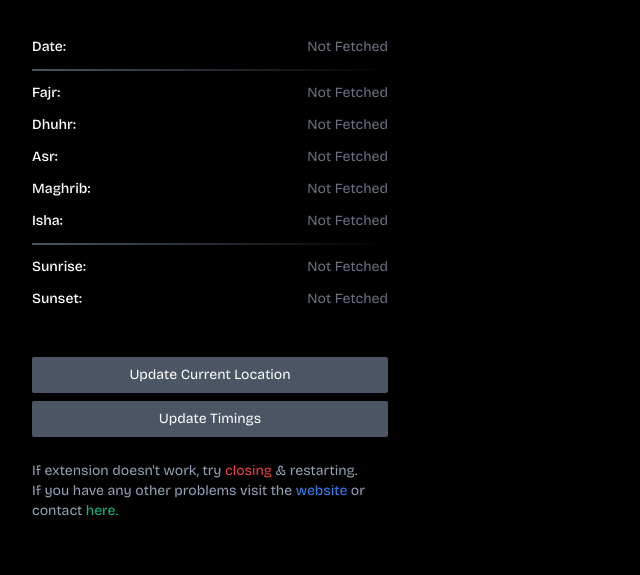
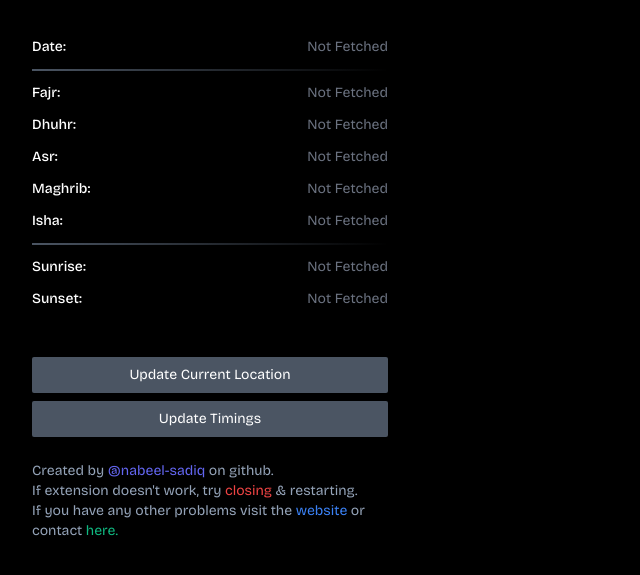
Before and after one commit to nabeel-sadiq/namaz-timings, a website with bundled scripts: page src/index.html in a window 1280 px wide. Shown: the part 143-718 px from the top of the page, without its empty margins (0-640 px from the left). Built offline with nearby package versions, Linux system fonts and the light colour scheme.

Commit message:
📦 Updated smths

```diff
--- a/src/index.html
+++ b/src/index.html
@@ -13,7 +13,9 @@
       rel="stylesheet"
     />
   </head>
-  <body class="bg-black text-white flex overflow-x-hidden justify-center px-8 text-sm w-[420px]">
+  <body
+    class="bg-black text-white flex overflow-x-hidden justify-center px-8 text-sm w-[420px]"
+  >
     <div class="max-w-md w-full bg-black py-6 space-y-6">
       <div class="flex justify-between items-center mb-4">
         <h1 class="text-3xl font-semibold text-white">🕋 Namaz Timings</h1>
@@ -100,6 +102,16 @@
       </div>
       <div class="flex flex-col">
         <p class="text-slate-400">
+          Created by
+          <a
+            class="text-indigo-500"
+            href="https://github.com/nabeel-sadiq"
+            target="_blank"
+            >@nabeel-sadiq</a
+          >
+          on github.
+        </p>
+        <p class="text-slate-400">
           If extension doesn't work, try
           <span id="restart" class="text-red-500 cursor-pointer">closing</span>
           & restarting.
```
Also changed, not shown: src/manifest.json, src/output.css.
